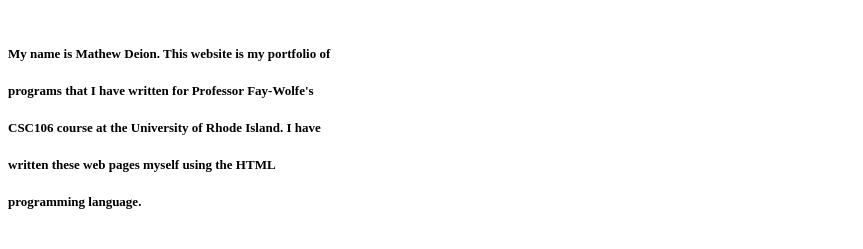
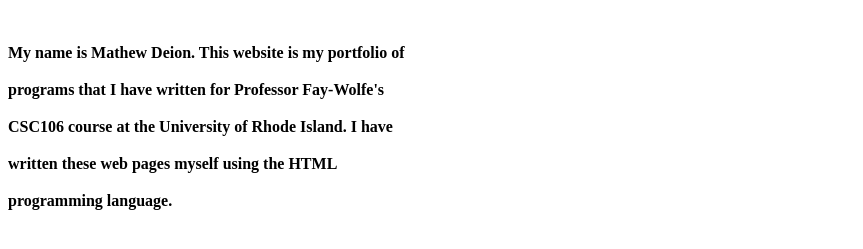
Before and after one commit to mathewdeion2/mathewdeion2.github.io, a plain HTML site: page index.html in a window 1280 px wide. Shown: the part 333-582 px from the top of the page, without its empty margins (0-863 px from the left). Drawn offline with Linux system fonts and the light colour scheme.

Commit message:
Update index.html

```diff
--- a/index.html
+++ b/index.html
@@ -31,7 +31,7 @@
      </table>
 
 <h1>Welcome to My Programming Portfolio!<h1/>
-<p><font size="2">
+<p><font size="3">
     My name is Mathew Deion. This website is my portfolio of <br>
     programs that I have written for Professor Fay-Wolfe's <br>
     CSC106 course at the University of Rhode Island. I have <br>
```
